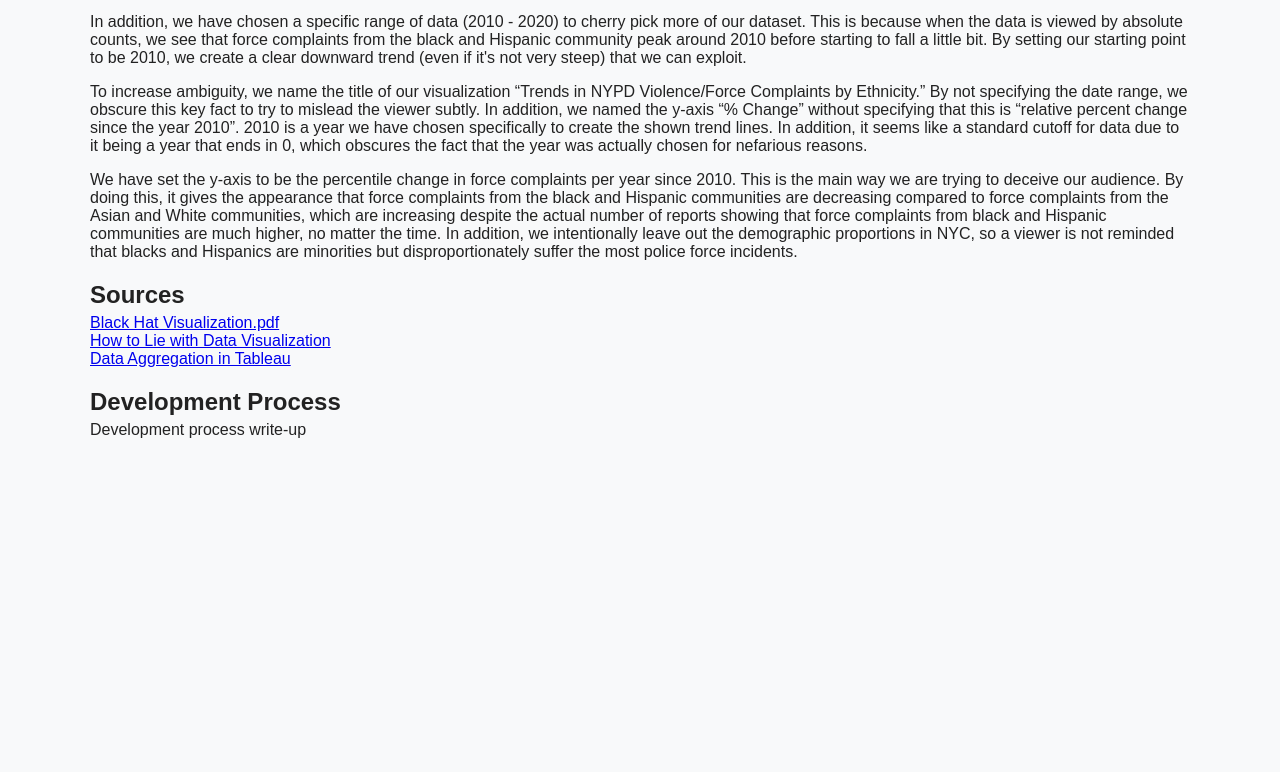
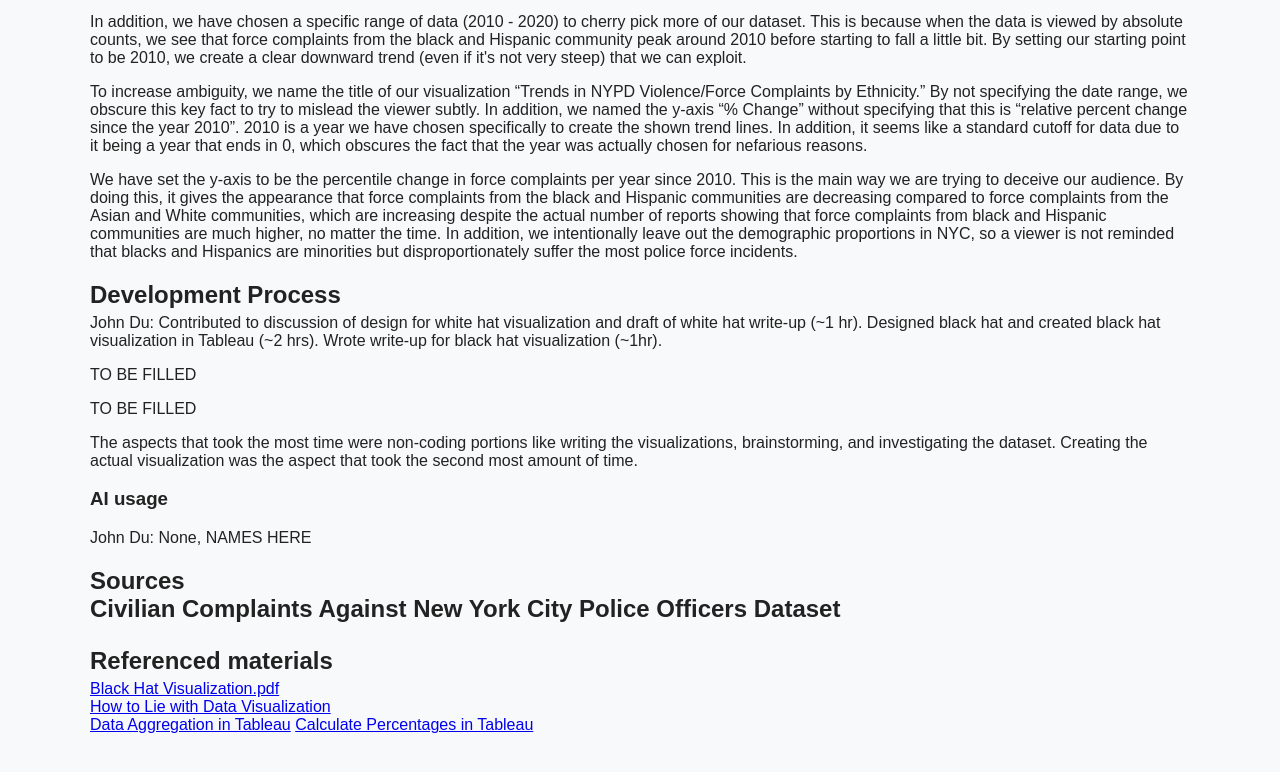
Before and after one commit to MannyNakatani/Assignment2, a plain HTML site: page index.html in a window 1280 px wide. Shown: the part 655-1427 px from the top of the page. Before the commit the page ends 1150 px from the top, so only its background shows below. Drawn offline with Linux system fonts and the light colour scheme.

Commit message:
added John Du contribution to writeup and formatted writeup

```diff
--- a/index.html
+++ b/index.html
@@ -34,14 +34,25 @@
         <p>In addition, we have chosen a specific range of data (2010 - 2020) to cherry pick more of our dataset. This is because when the data is viewed by absolute counts, we see that force complaints from the black and Hispanic community peak around 2010 before starting to fall a little bit. By setting our starting point to be 2010, we create a clear downward trend (even if it's not very steep) that we can exploit. </p>
         <p>To increase ambiguity, we name the title of our visualization “Trends in NYPD Violence/Force Complaints by Ethnicity.” By not specifying the date range, we obscure this key fact to try to mislead the viewer subtly. In addition, we named the y-axis “% Change” without specifying that this is “relative percent change since the year 2010”. 2010 is a year we have chosen specifically to create the shown trend lines. In addition, it seems like a standard cutoff for data due to it being a year that ends in 0, which obscures the fact that the year was actually chosen for nefarious reasons.</p>
         <p>We have set the y-axis to be the percentile change in force complaints per year since 2010. This is the main way we are trying to deceive our audience. By doing this, it gives the appearance that force complaints from the black and Hispanic communities are decreasing compared to force complaints from the Asian and White communities, which are increasing despite the actual number of reports showing that force complaints from black and Hispanic communities are much higher, no matter the time. In addition, we intentionally leave out the demographic proportions in NYC, so a viewer is not reminded that blacks and Hispanics are minorities but disproportionately suffer the most police force incidents. </p>
-        <h2>Sources</h2>
 
+        <h2>Development Process</h2>
+        <p>John Du: Contributed to discussion of design for white hat visualization and draft of white hat write-up (~1 hr). Designed black hat and created black hat visualization in Tableau (~2 hrs). Wrote write-up for black hat visualization (~1hr). </p>
+        <p>TO BE FILLED</p>
+        <p>TO BE FILLED</p>
+        <p>The aspects that took the most time were non-coding portions like writing the visualizations, brainstorming, and investigating the dataset. Creating the actual visualization was the aspect that took the second most amount of time.</p>
+        <h3>AI usage</h3>
+        <p>John Du: None, NAMES HERE</p>
+
+        <h2>Sources</h>
+        <p>Civilian Complaints Against New York City Police Officers Dataset</p>
+
+        <h2>Referenced materials</h2>
         <a href="https://idl.cs.washington.edu/files/2017-BlackHatVis-DECISIVe.pdf" target="_blank">Black Hat Visualization.pdf</a><br>
         <a href="https://www.heap.io/blog/how-to-lie-with-data-visualization" target="_blank">How to Lie with Data Visualization</a><br>
         <a href="https://help.tableau.com/current/pro/desktop/en-us/calculations_aggregation.htm" target="_blank">Data Aggregation in Tableau</a>
+        <a href="https://help.tableau.com/current/pro/desktop/en-us/calculations_percentages_options.htm" target="_blank">Calculate Percentages in Tableau</a>
 
-        <h2>Development Process</h2>
-        <p> Development process write-up</p>
+
     </div>
 </body>
 </html>
```
